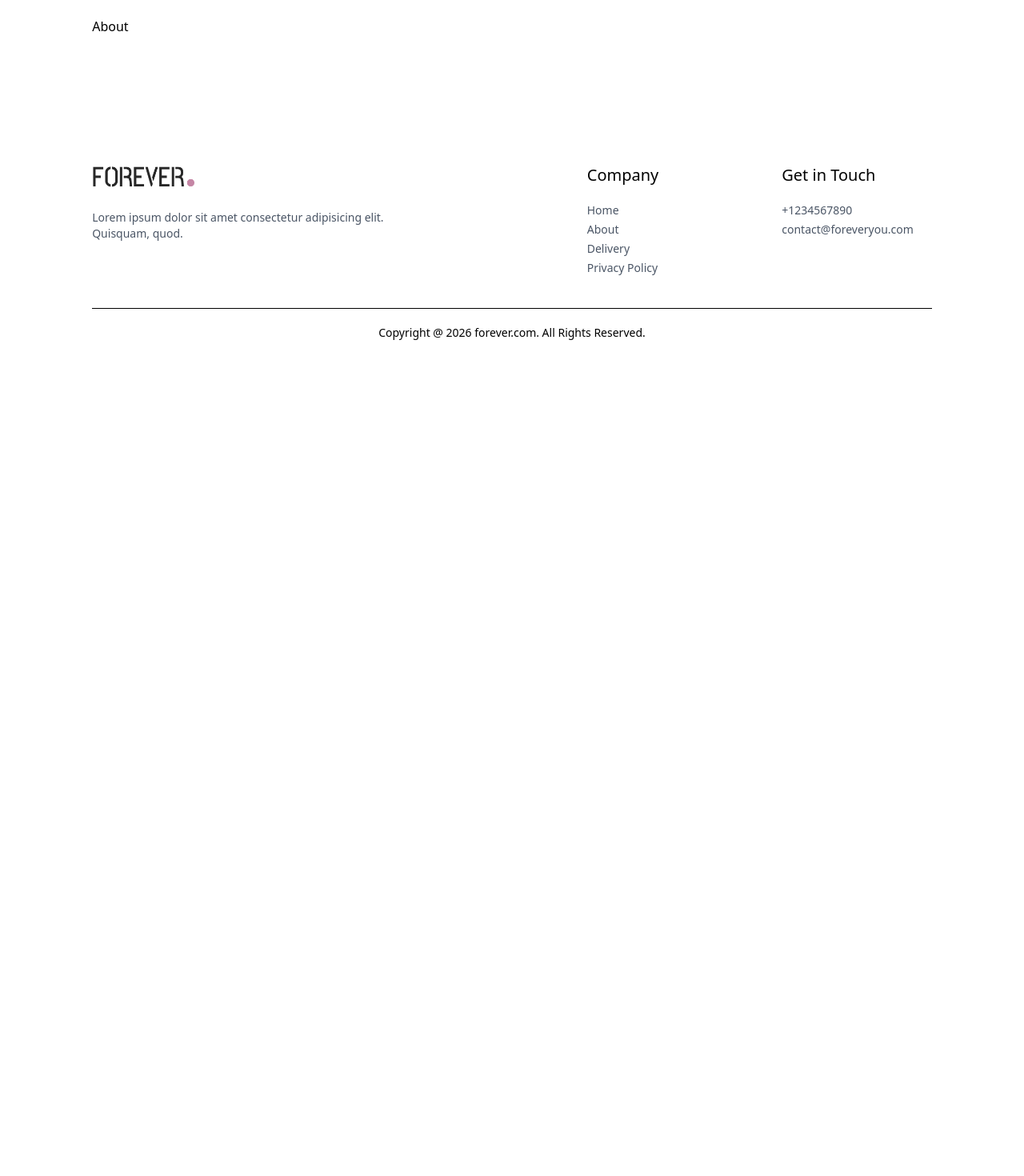
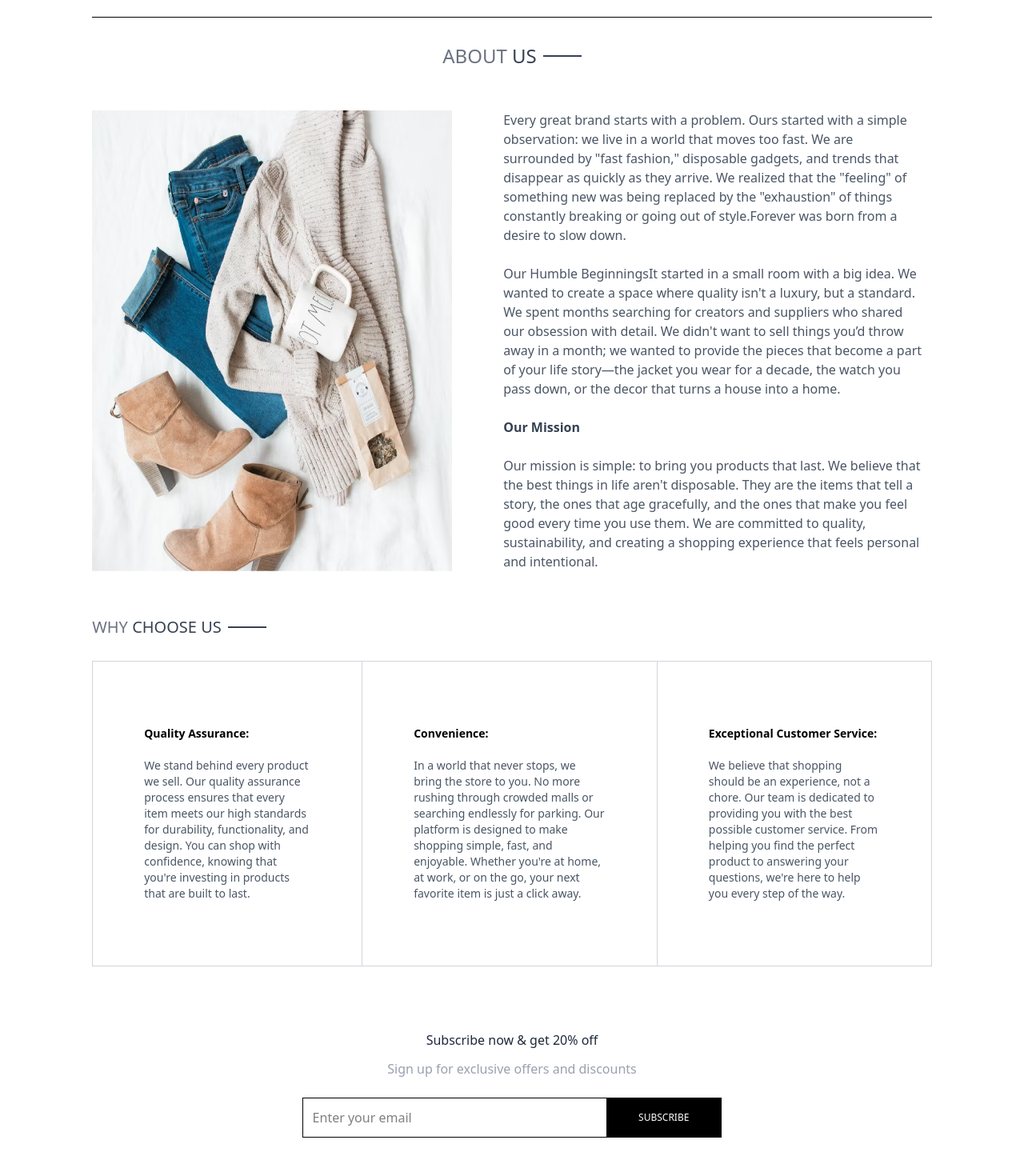
Before and after one commit to kraken-amen/E-commerce-platform, a React (Vite) app in the folder frontend/: page /about in a window 1280 px wide. Shown: the part 60-1530 px from the top of the page at 80% size. Before the commit the page ends 800 px from the top, so only its background shows below. Built offline with nearby package versions, Linux system fonts and the light colour scheme.

Commit message:
complete aboutUsPage

```diff
--- a/frontend/src/components/NewsletterBox.jsx
+++ b/frontend/src/components/NewsletterBox.jsx
@@ -14,7 +14,7 @@ function NewsletterBox() {
         </p>
         <form onSubmit={onSubmitHandler} className="w-full sm:w-1/2 flex items-center gap-3 mx-auto my-6 border pl-3">
             <input type="email"placeholder='Enter your email' className='w-full sm:flex-1 outline-none'required />
-            <button type="submit" className='bg-black text-white text-xs px-10 py-4'>SUBSCRIBE</button>
+            <button type="submit" className='bg-black text-white text-xs px-10 py-4 cursor-pointer'>SUBSCRIBE</button>
         </form>
     </div>
   )
--- a/frontend/src/context/ShopContext.jsx
+++ b/frontend/src/context/ShopContext.jsx
@@ -47,9 +47,6 @@ const ShopContextProvider = (props) => {
         }
         return total;
     }
-    useEffect(() => {
-        console.log(getCartTotal());
-    }, [cartItems])
     const updateQuantity = async (product_id, size, quantity) => {
         let cartData = structuredClone(cartItems);
         cartData[product_id][size] = quantity;
--- a/frontend/src/pages/About.jsx
+++ b/frontend/src/pages/About.jsx
@@ -1,8 +1,41 @@
 import React from 'react'
-
-function About() {
+import Title from '../components/Title'
+import { assets } from '../assets/assets'
+import NewsletterBox from '../components/NewsletterBox'
+const About = () => {
   return (
-    <div>About</div>
+    <div>
+      <div className='text-2xl text-center pt-8 border-t'>
+        <Title text1={'ABOUT '} text2={'US'} />
+      </div>
+      <div className='my-10 flex flex-col md:flex-row gap-16'>
+        <img className='w-full md:max-w-[450px]' src={assets.about_img} alt="" />
+        <div className='flex flex-col gap-6 justify-center md:w-2/4 text-gray-600'>
+          <p>Every great brand starts with a problem. Ours started with a simple observation: we live in a world that moves too fast. We are surrounded by "fast fashion," disposable gadgets, and trends that disappear as quickly as they arrive. We realized that the "feeling" of something new was being replaced by the "exhaustion" of things constantly breaking or going out of style.Forever was born from a desire to slow down.</p>
+          <p>Our Humble BeginningsIt started in a small room with a big idea. We wanted to create a space where quality isn't a luxury, but a standard. We spent months searching for creators and suppliers who shared our obsession with detail. We didn't want to sell things you’d throw away in a month; we wanted to provide the pieces that become a part of your life story—the jacket you wear for a decade, the watch you pass down, or the decor that turns a house into a home.</p>
+          <b className='text-gray-700'>Our Mission</b>
+          <p>Our mission is simple: to bring you products that last. We believe that the best things in life aren't disposable. They are the items that tell a story, the ones that age gracefully, and the ones that make you feel good every time you use them. We are committed to quality, sustainability, and creating a shopping experience that feels personal and intentional.</p>
+        </div>
+      </div>
+      <div className='text-xl py-4'>
+        <Title text1={'WHY '} text2={'CHOOSE US'} />
+      </div>
+      <div className='flex flex-col md:flex-row text-sm mb-20'>
+        <div className='border-gray-300 border px-10 md:px-16 py-8 sm:py-20 flex flex-col gap-5'>
+          <b>Quality Assurance:</b>
+          <p className='text-gray-600'>We stand behind every product we sell. Our quality assurance process ensures that every item meets our high standards for durability, functionality, and design. You can shop with confidence, knowing that you're investing in products that are built to last.</p>
+        </div>
+        <div className='border-gray-300 border-t border-b px-10 md:px-16 py-8 sm:py-20 flex flex-col gap-5'>
+          <b>Convenience:</b>
+          <p className='text-gray-600'>In a world that never stops, we bring the store to you. No more rushing through crowded malls or searching endlessly for parking. Our platform is designed to make shopping simple, fast, and enjoyable. Whether you're at home, at work, or on the go, your next favorite item is just a click away.</p>
+        </div>
+        <div className='border-gray-300 border px-10 md:px-16 py-8 sm:py-20 flex flex-col gap-5'>
+          <b>Exceptional Customer Service:</b>
+          <p className='text-gray-600'>We believe that shopping should be an experience, not a chore. Our team is dedicated to providing you with the best possible customer service. From helping you find the perfect product to answering your questions, we're here to help you every step of the way.</p>
+        </div>
+      </div>
+      <NewsletterBox />
+    </div>
   )
 }
 
--- a/frontend/src/pages/Login.jsx
+++ b/frontend/src/pages/Login.jsx
@@ -1,17 +1,21 @@
-import React,{useState} from 'react'
+import React,{useEffect, useState} from 'react'
 import { Form } from 'react-router-dom';
 
 const Login = () => {
   const [currState,setCurrState]=useState('Login');
+  const submitForm = async (e)=>{
+    e.preventDefault();
+
+  }
   return (
-    <form className='flex flex-col items-center w-[90%] sm:max-w-96 m-auto mt-14 gap-4 text-gray-800'>
+    <form onSubmit={submitForm} className='flex flex-col items-center w-[90%] sm:max-w-96 m-auto mt-14 gap-4 text-gray-800'>
       <div className='inline-flex items-center gap-2 mb-2 mt-10'>
         <p className='prata-regular text-3xl'>{currState}</p>
         <hr className='border-none h-[1.5px] w-8 bg-gray-800' />
       </div>
-      {currState==='Login' ? null : <input type="text" placeholder='Name' className='w-full border border-gray-800 rounded px-3 py-2' />}
-      <input type="email" placeholder='Email' className='w-full border border-gray-800 rounded px-3 py-2' />
-      <input type="password" placeholder='Password' className='w-full border border-gray-800 rounded px-3 py-2' />
+      {currState==='Login' ? null : <input type="text" placeholder='Name' className='w-full border border-gray-800 rounded px-3 py-2' required/>}
+      <input type="email" placeholder='Email' className='w-full border border-gray-800 rounded px-3 py-2' required/>
+      <input type="password" placeholder='Password' className='w-full border border-gray-800 rounded px-3 py-2' required/>
       <div className='w-full flex justify-between text-sm mt-[-8px]'>
         <p className='cursor-pointer'>Forgot password?</p>
         {currState==='Login' ?
```
